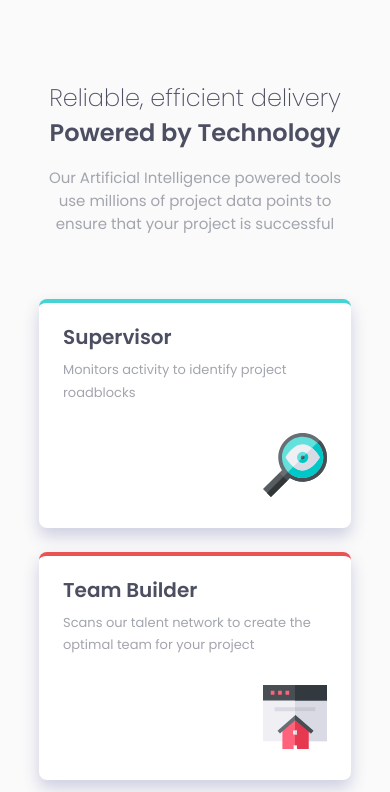
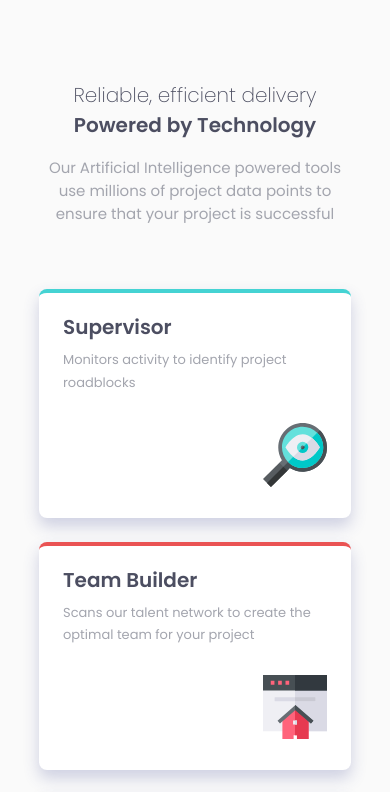
Before and after one commit to MuliroMatt/four-card-feature-section, a website: page index.html in a window 390 px wide. Shown: the top 792 px of the page. Drawn offline with Linux system fonts and the light colour scheme.

Commit message:
delivery__title font-size updated

```diff
--- a/sass/style.scss
+++ b/sass/style.scss
@@ -18,8 +18,7 @@ body {
    flex-direction: column;
    align-items: center;
    .delivery__title {
-      font-size: 1.5rem;
-      font-size: clamp(1.5rem, 5vw, 2.25rem);
+      font-size: clamp(1.25rem, 5vw, 2.25rem);
       font-weight: $light;
       color: $veryDarkBlue;
       text-align: center;
@@ -113,3 +112,7 @@ body {
         }
     }
 }
+
+@media screen and (max-width: 375) {
+
+}
```
Also changed, not shown: css/style.css, 1 other file.
